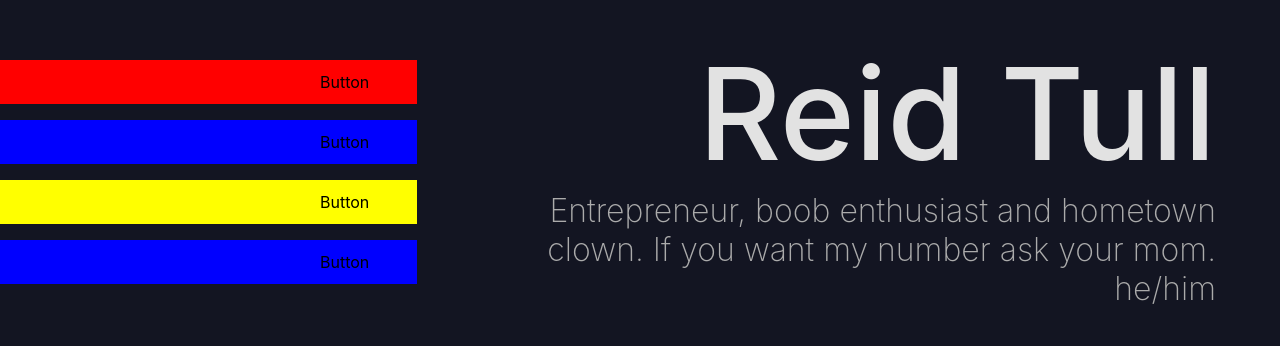
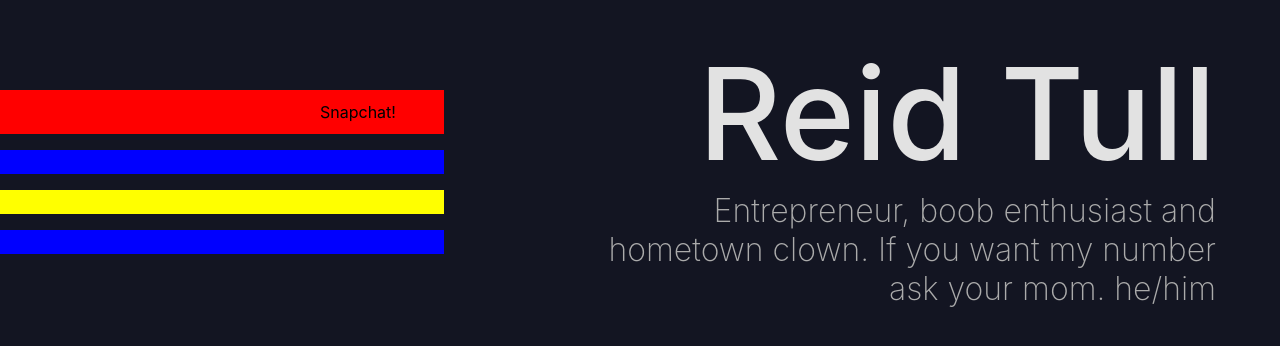
Before and after one commit to akaowen7/first-website, a Next.js app: page / in a window 1280 px wide. Shown: the part 228-574 px from the top of the page. Built offline with nearby package versions, Linux system fonts and the light colour scheme.

Commit message:
buttons had a slight upgrade idk I'm shutting down my computer right now

```diff
--- a/components/Button.js
+++ b/components/Button.js
@@ -2,8 +2,8 @@ import React, { Component } from 'react';
 import styles from '../styles/Button.module.css'
 
 const Button = (props) => {
-    const { background } = props
-    return <div style={{background: background}} className={styles.button}>Button</div>
+    const { background, text } = props
+    return <div style={{background: background}} className={styles.button}>{text}</div>
 }
 
 export default Button;
--- a/pages/index.js
+++ b/pages/index.js
@@ -17,7 +17,7 @@ export default function Home() {
           <p>Entrepreneur, boob enthusiast and hometown clown. If you want my number ask your mom. he/him</p>
         </div>
         <div className={styles.buttons}>
-          <Button background="red"/>
+          <Button background="red" text="Snapchat!"/>
           <Button background="blue"/>
           <Button background="yellow"/>
           <Button background="blue"/>
```
